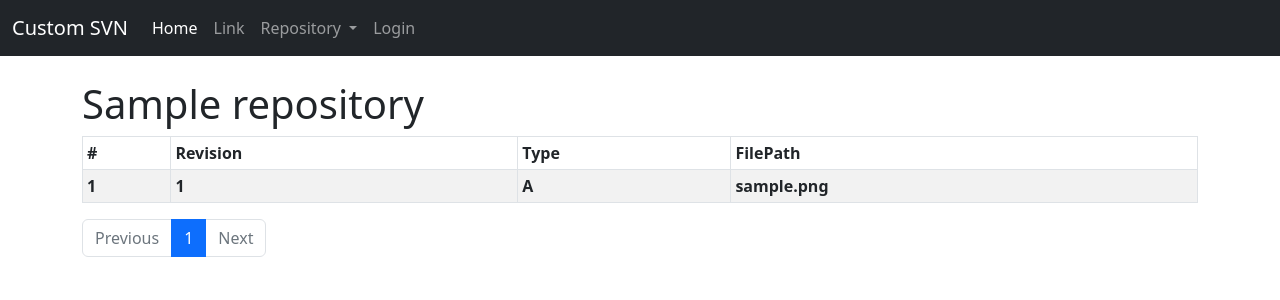
After one commit to narutozb/CustomSVN, a Django app: page /svn/file_changes/list_latest_exit_file_changes_data/ in a window 1280 px wide. The commit adds this page. Shown: the top 300 px of the page. Run offline with Django 5.2, Linux system fonts and the light colour scheme; tables that the repository leaves empty hold one stand-in row (values such as "Sample post"); lists and menus that the app fills with data are empty; some libraries are stand-ins or nearby versions.

Commit message:
完善了浏览某个仓库的最新并且存在的FIleChange列表

```diff
--- a/CustomSVNBackend/CustomSVN/settings.py
+++ b/CustomSVNBackend/CustomSVN/settings.py
@@ -79,6 +79,7 @@ TEMPLATES = [
                 'django.template.context_processors.request',
                 'django.contrib.auth.context_processors.auth',
                 'django.contrib.messages.context_processors.messages',
+                'svn.context_processors.navbar_context_processor',
             ],
         },
     },
--- a/CustomSVNBackend/CustomSVN/urls.py
+++ b/CustomSVNBackend/CustomSVN/urls.py
@@ -24,7 +24,8 @@ urlpatterns = [
     path('', home, name='home'),
     path('admin/', admin.site.urls),
     path('api/api-token-auth/', CustomAuthToken.as_view(), name='api_token_auth'),  # 添加api-token-auth路径
-    path('api/svn/', include('svn.urls')),
+    path('svn/', include('svn.urls')),
+    path('api/svn/', include('svn.urls_api')),
     path('api/maya/', include('maya.urls')),
     path('user/', include('users.urls')),
 ]
--- a/CustomSVNBackend/CustomSVN/views.py
+++ b/CustomSVNBackend/CustomSVN/views.py
@@ -1,5 +1,9 @@
 from django.shortcuts import render
 
 
+
 def home(request):
-    return render(request, 'home.html', {})
+    return render(
+        request, 'home.html',
+        {}
+    )
--- /dev/null
+++ b/CustomSVNBackend/svn/context_processors.py
@@ -0,0 +1,5 @@
+from svn.models import Repository
+
+
+def navbar_context_processor(request):
+    return {'repositories': Repository.objects.all()}
--- a/CustomSVNBackend/svn/urls.py
+++ b/CustomSVNBackend/svn/urls.py
@@ -1,19 +1,9 @@
-from django.urls import path, include
-from rest_framework.routers import DefaultRouter
-from .views import RepositoryViewSet, CommitViewSet, get_latest_revision, receive_svn_data, list_commits, \
-    list_file_changes, FileChangeListLatestExistView
-
-router = DefaultRouter()
-router.register(r'repositories', RepositoryViewSet)
-router.register(r'commits', CommitViewSet)
+from django.urls import path
+from .views import svn_latest_existed_view
 
 urlpatterns = [
-    path('', include(router.urls)),
-    path('repositories/<str:repo_name>/latest_revision/', get_latest_revision, name='get_latest_revision'),
-    path('receive_svn_data/', receive_svn_data, name='receive_svn_data'),  # 添加receive_svn_data路径
-    path('repositories/<str:repo_name>/commits/', list_commits, name='list_commits'),
-    path('repositories/<str:repo_name>/commits/<str:revision>/file_changes/', list_file_changes,
-         name='list_file_changes'),
-    path('file_changes/list_latest_exit_file_changes/', FileChangeListLatestExistView.as_view(), )
+
+    path('file_changes/list_latest_exit_file_changes_data/', svn_latest_existed_view,
+         name='list_latest_exit_file_changes_data')
 
 ]
--- a/CustomSVNBackend/svn/views.py
+++ b/CustomSVNBackend/svn/views.py
@@ -1,5 +1,7 @@
+from urllib.parse import unquote
+
+from django.core.paginator import Paginator
 from django.shortcuts import render
-from django.views import View
 from rest_framework import viewsets, status
 from rest_framework.decorators import action, api_view, permission_classes
 from rest_framework.pagination import PageNumberPagination
@@ -190,3 +192,46 @@ class FileChangeListLatestExistView(APIView):
         paginator = CustomPagination()
         result_page = paginator.paginate_queryset(data, request)
         return paginator.get_paginated_response(result_page)
+
+
+def svn_latest_existed_view(request):
+    repo_name = request.GET.get('repo_name', Repository.objects.all().first().name)  # 获取仓库名称参数
+    file_paths = FileChange.objects.values_list('file_path', flat=True).distinct()
+    data = []
+    for file_path in file_paths:
+        # 如果提供了仓库名称，就添加一个过滤条件
+        if repo_name:
+            latest_commit = FileChange.objects.filter(file_path=file_path,
+                                                      commit__repository__name=repo_name).order_by(
+                '-commit__revision').first()
+        else:
+            latest_commit = FileChange.objects.filter(file_path=file_path).order_by('-commit__revision').first()
+        if latest_commit and latest_commit.change_type != 'D':
+            data.append({
+                'id': latest_commit.id,
+                'file_path': unquote(latest_commit.file_path),
+                'change_type': latest_commit.change_type,
+                'commit': {
+                    'revision': latest_commit.commit.revision,
+                    'repository': latest_commit.commit.repository.name,
+                }
+            })
+
+    # 创建一个Paginator实例
+    paginator = Paginator(data, 20)  # 每页显示10条数据
+
+    # 获取页码参数
+    page_number = request.GET.get('page')
+
+    # 获取当前页的数据
+    page_obj = paginator.get_page(page_number)
+
+    # 将当前页的数据和分页的其他信息传递给模板
+    return render(
+        request, 'svn/svn_latest_existed.html',
+        {
+            'page_obj': page_obj,
+            'repo_name': repo_name
+
+        }
+    )
--- a/CustomSVNBackend/templates/base.html
+++ b/CustomSVNBackend/templates/base.html
@@ -1,5 +1,5 @@
 <!doctype html>
-<html lang="en">
+<meta charset="UTF-8">
 <head>
     <meta charset="utf-8">
     <meta name="viewport" content="width=device-width, initial-scale=1">
--- a/CustomSVNBackend/templates/home.html
+++ b/CustomSVNBackend/templates/home.html
@@ -1,7 +1,6 @@
 {% extends 'base.html' %}
 {% block content %}
     {% if user.is_authenticated %}
-        <h1>HOME</h1>
     {% else %}
         {% include 'user/_login.html' %}
     {% endif %}
--- a/CustomSVNBackend/templates/navbar.html
+++ b/CustomSVNBackend/templates/navbar.html
@@ -13,17 +13,43 @@
                 <li class="nav-item">
                     <a class="nav-link" href="#">Link</a>
                 </li>
+                <li class="nav-item dropdown">
+                    <a class="nav-link dropdown-toggle" href="#" id="navbarDropdown" role="button"
+                       data-bs-toggle="dropdown" aria-expanded="false">
+                        Repository
+                    </a>
+                    <ul class="dropdown-menu" aria-labelledby="navbarDropdown">
+                        {% for repository in repositories %}
+                            <li><a class="dropdown-item" href="/svn/file_changes/list_latest_exit_file_changes_data/?repo_name={{ repository }}">{{ repository.name }}</a></li>
+                        {% endfor %}
+
+
+                    </ul>
+                </li>
                 {% if user.is_authenticated %}
-                    <li class="nav-item">
-                        <a class="nav-link" href="{% url 'logout' %}">Logout</a>
+                    <li class="nav-item dropdown">
+                        <a class="nav-link dropdown-toggle" href="#" id="navbarDropdown" role="button"
+                           data-bs-toggle="dropdown" aria-expanded="false">
+                            {{ user.username }}
+                        </a>
+                        <ul class="dropdown-menu" aria-labelledby="navbarDropdown">
+                            <li><a class="dropdown-item" href="#">Profile</a></li>
+                            <li><a class="dropdown-item" href="#">Another action</a></li>
+                            <li>
+                                <hr class="dropdown-divider">
+                            </li>
+                            <li class="nav-item">
+                                <a class="dropdown-item" href="{% url 'logout' %}">Logout</a>
+                            </li>
+                        </ul>
                     </li>
                 {% else %}
                     <li class="nav-item">
                         <a class="nav-link" href="{% url 'home' %}">Login</a>
                     </li>
                 {% endif %}
+            </ul>
 
-            </ul>
 
         </div>
     </div>
--- /dev/null
+++ b/CustomSVNBackend/templates/svn/svn_latest_existed.html
@@ -0,0 +1,64 @@
+{% extends 'home.html' %}
+
+{% block content %}
+    <p class="h1">{{ repo_name }}</p>
+    <table class="table table-striped table-bordered table-sm">
+        <thead>
+        <tr>
+            <th scope="col">#</th>
+            <th scope="col">Revision</th>
+            <th scope="col">Type</th>
+            <th scope="col">FilePath</th>
+        </tr>
+        </thead>
+        <tbody>
+        {% for item in page_obj %}
+            <tr>
+                <th scope="row">{{ item.id }}</th>
+                <th scope="row">{{ item.commit.revision }}</th>
+                <th scope="row">{{ item.change_type }}</th>
+                <th scope="row">{{ item.file_path }}</th>
+            </tr>
+        {% endfor %}
+        </tbody>
+    </table>
+
+
+    <!-- 显示数据的代码... -->
+
+    <nav aria-label="Page navigation example">
+        <ul class="pagination">
+            {% if page_obj.has_previous %}
+                <li class="page-item">
+                    <a class="page-link" href="?page={{ page_obj.previous_page_number }}">Previous</a>
+                </li>
+            {% else %}
+                <li class="page-item disabled">
+                    <a class="page-link" href="#">Previous</a>
+                </li>
+            {% endif %}
+
+            {% for i in page_obj.paginator.page_range %}
+                {% if page_obj.number == i %}
+                    <li class="page-item active">
+                        <a class="page-link" href="?page={{ i }}">{{ i }}</a>
+                    </li>
+                {% else %}
+                    <li class="page-item">
+                        <a class="page-link" href="?page={{ i }}">{{ i }}</a>
+                    </li>
+                {% endif %}
+            {% endfor %}
+
+            {% if page_obj.has_next %}
+                <li class="page-item">
+                    <a class="page-link" href="?page={{ page_obj.next_page_number }}">Next</a>
+                </li>
+            {% else %}
+                <li class="page-item disabled">
+                    <a class="page-link" href="#">Next</a>
+                </li>
+            {% endif %}
+        </ul>
+    </nav>
+{% endblock %}
```
Also changed, not shown: CustomSVNBackend/svn/urls_api.py (added, +18 -0 lines).
